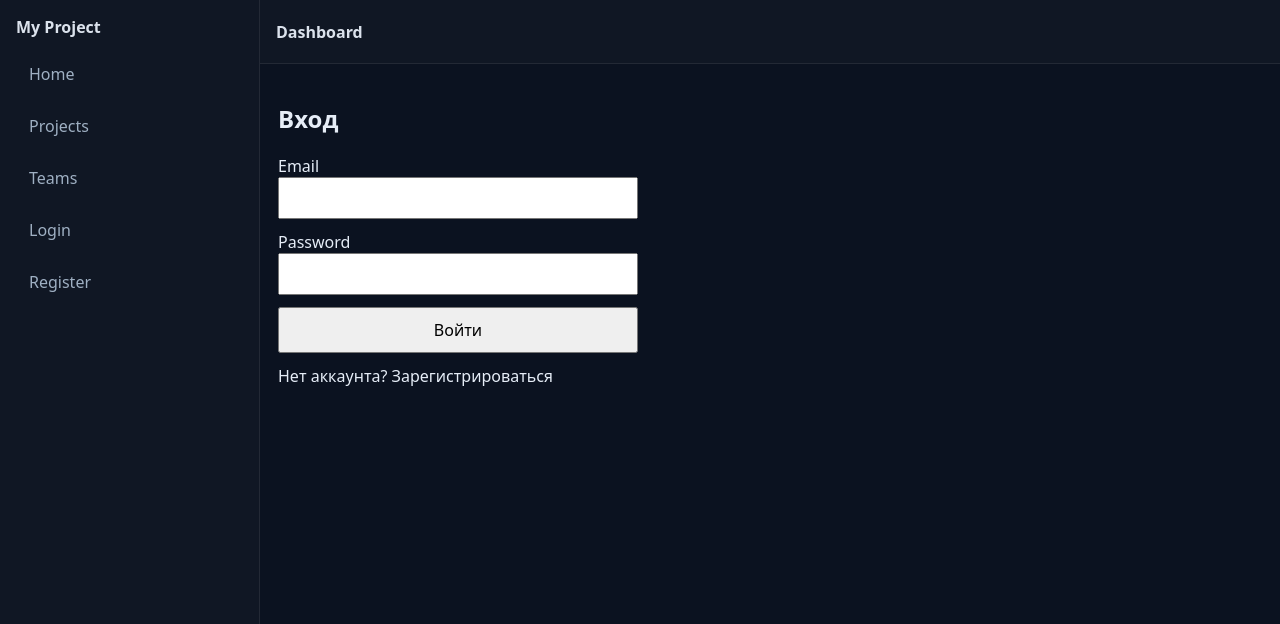
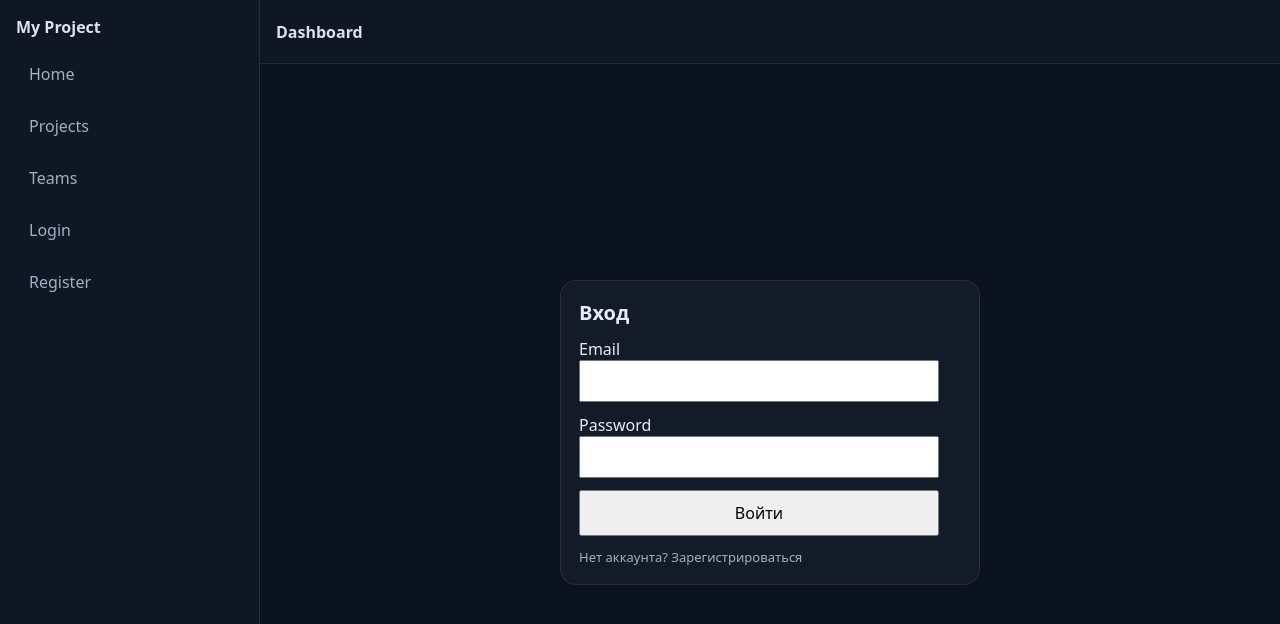
Before and after one commit to Evg-go/frontend, a React app: page /login in a window 1280 px wide. Shown: the top 624 px of the page. Built offline with nearby package versions, Linux system fonts and the light colour scheme; no server answers; the HTML template or start-up script is replaced by a standard one.

Commit message:
форма логина по центру

```diff
--- a/src/pages/auth/ui/AuthPage.module.css
+++ b/src/pages/auth/ui/AuthPage.module.css
@@ -1,5 +1,6 @@
-.wrapper {
-  min-height: calc(100vh - 64px);
+.page {
+  /* центрируем в пределах контентной области AppShell */
+  min-height: calc(100vh - 64px - 36px);
   display: grid;
   place-items: center;
   padding: 24px;
--- a/src/pages/auth/ui/LoginPage.tsx
+++ b/src/pages/auth/ui/LoginPage.tsx
@@ -1,16 +1,21 @@
 import { Link, useLocation } from 'react-router-dom';
 import { LoginForm } from '@/features/auth/login/ui/LoginForm';
+import cls from './AuthPage.module.css';
 
 export function LoginPage() {
   const location = useLocation();
   const from = (location.state as any)?.from as string | undefined;
 
   return (
-    <div>
-      <h2>Вход</h2>
-      <LoginForm from={from} />
-      <div style={{ marginTop: 12 }}>
-        Нет аккаунта? <Link to="/register" state={{ from }}>Зарегистрироваться</Link>
+    <div className={cls.page}>
+      <div className={cls.card}>
+        <h2 className={cls.title}>Вход</h2>
+
+        <LoginForm from={from} />
+
+        <div className={cls.footer}>
+          Нет аккаунта? <Link to="/register" state={{ from }}>Зарегистрироваться</Link>
+        </div>
       </div>
     </div>
   );
```
